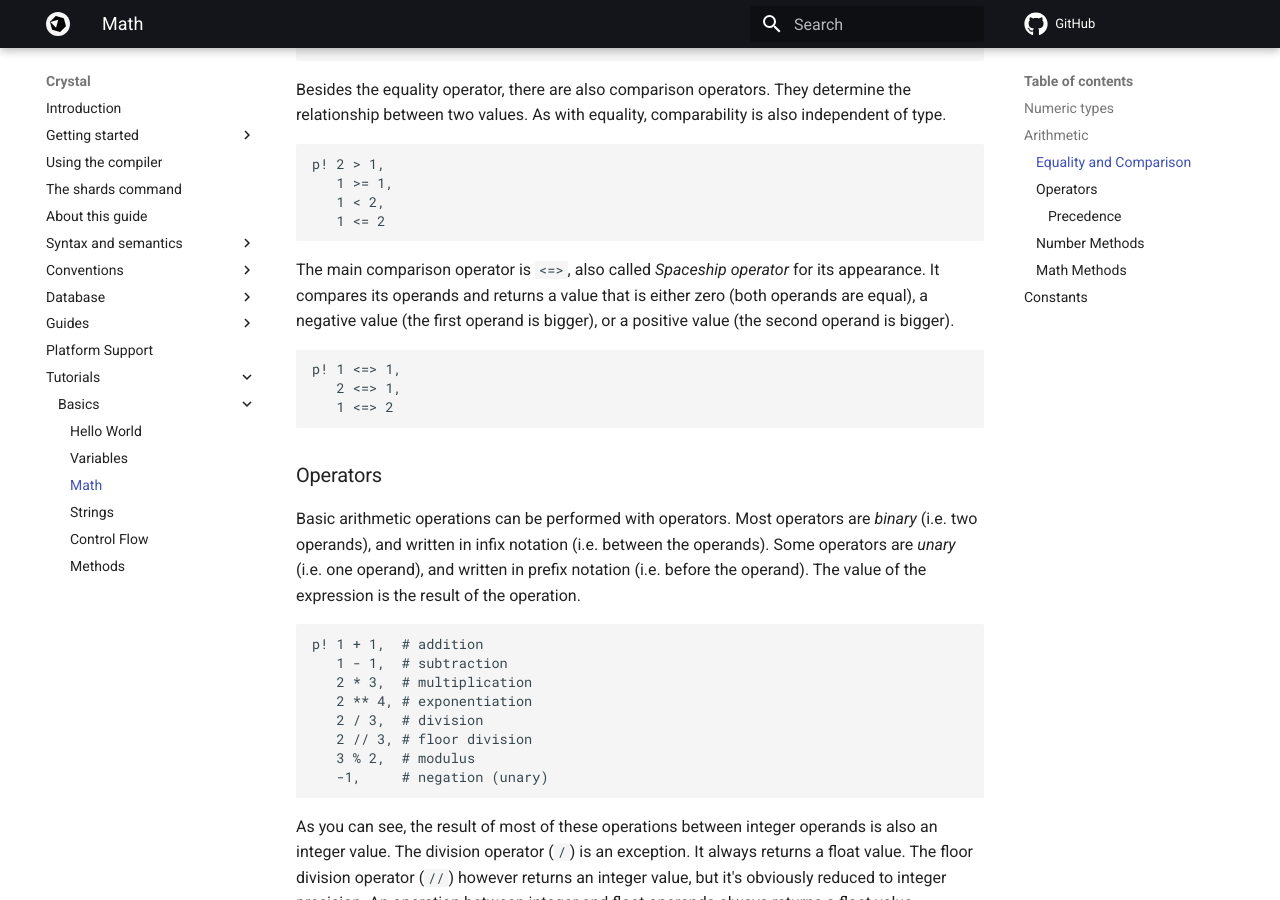
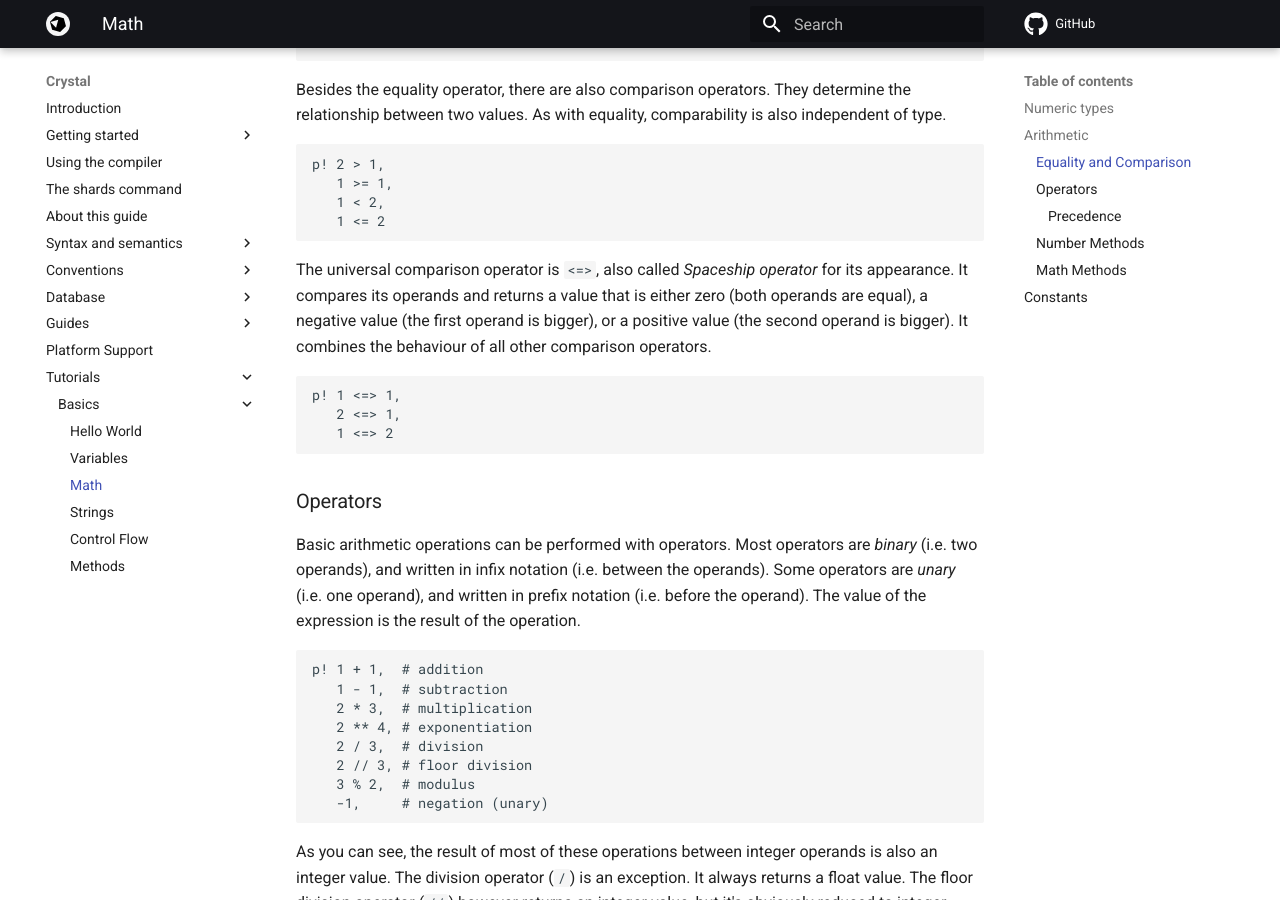
Before and after one commit to crystal-lang/crystal-book, an MkDocs documentation site: the page built from docs/tutorials/01_basics/03_math.md, in a window 1280 px wide and 900 px high, scrolled down 993 px. Built offline with MkDocs 1.6.1 and Material for MkDocs 9.7.7, drawn with Linux system fonts in a browser that asks for light colours; nearby versions of some CDN libraries; library files that are not in the unit come from our copies; comment, search, counter and statistics services are not loaded.

Commit message:
Rephrase comparison operator

````diff
--- a/docs/tutorials/01_basics/03_math.md
+++ b/docs/tutorials/01_basics/03_math.md
@@ -49,8 +49,8 @@ p! 2 > 1,
    1 <= 2
 ```
 
-The main comparison operator is `<=>`, also called *Spaceship operator* for its appearance. It compares its operands and returns a value that is either zero (both operands are equal),
-a negative value (the first operand is bigger), or a positive value (the second operand is bigger).
+The universal comparison operator is `<=>`, also called *Spaceship operator* for its appearance. It compares its operands and returns a value that is either zero (both operands are equal),
+a negative value (the first operand is bigger), or a positive value (the second operand is bigger). It combines the behaviour of all other comparison operators.
 
 ```{.crystal, .crystal-play}
 p! 1 <=> 1,
````
